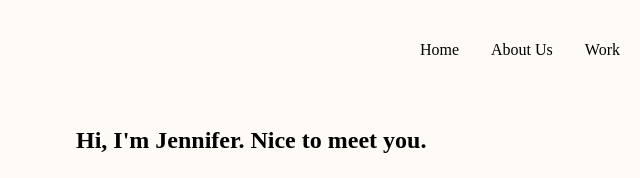
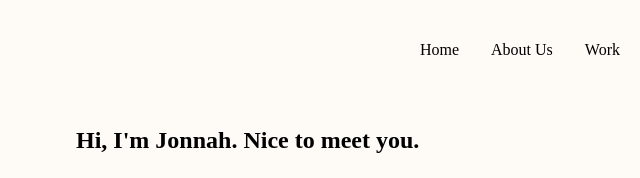
Before and after one commit to je-man/Portfolio-Site, a plain HTML site: page about.html in a window 1280 px wide. Shown: the top 178 px of the page, 564-1204 px from the left. Drawn offline with nearby package versions, Linux system fonts and the light colour scheme.

Commit message:
change name

```diff
--- a/about.html
+++ b/about.html
@@ -63,7 +63,7 @@
           <img src="img/profile-pic.jpg" width="400px" height="300px">
       </div>
       <div class="profile-sub">
-          <h1>Hi, I'm Jennifer. Nice to meet you.</h1>
+          <h1>Hi, I'm Jonnah. Nice to meet you.</h1>
           <p>Lorem ipsum dolor sit amet, consectetur adipiscing elit, sed do eiusmod tempor incididunt ut labore et dolore magna aliqua. Ut enim ad minim veniam, quis nostrud exercitation ullamco laboris nisi ut aliquip ex ea commodo consequat. Duis aute irure dolor in reprehenderit in voluptate velit esse cillum dolore eu fugiat nulla pariatur. Excepteur sint occaecat cupidatat non proident, sunt in culpa qui officia deserunt mollit anim id est laborum.</p>
       </div>
   </section>
```
